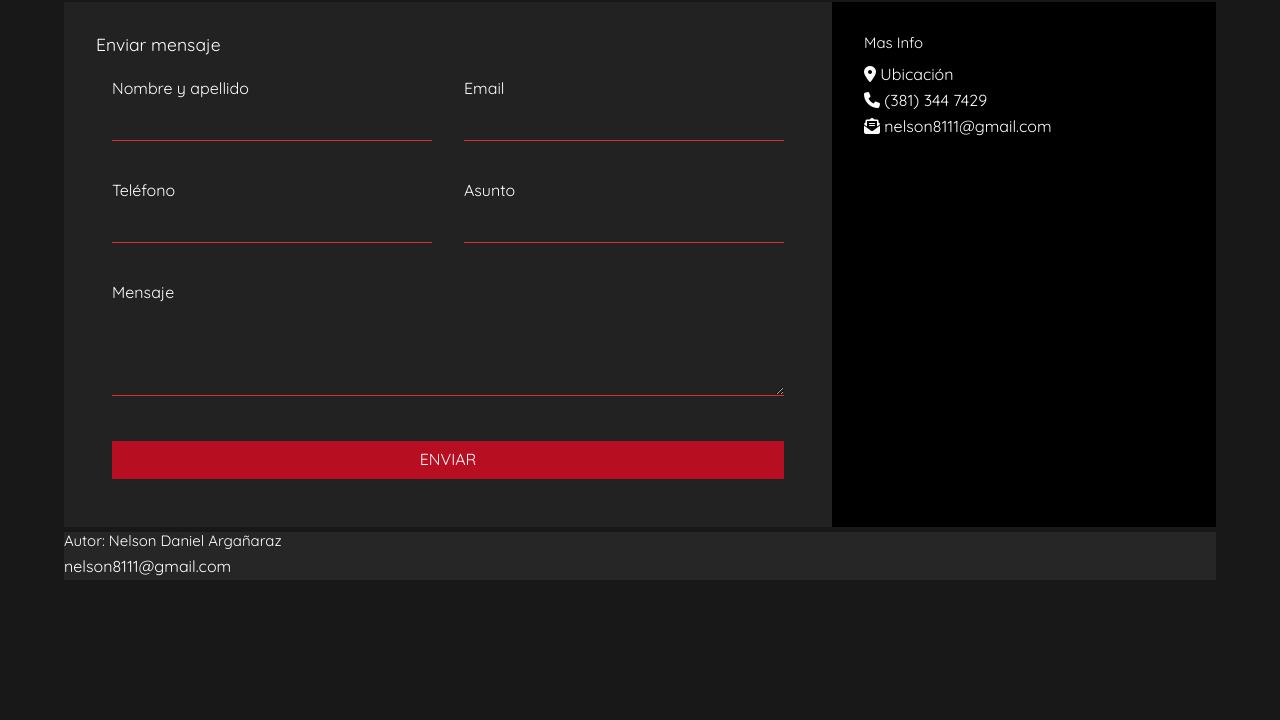
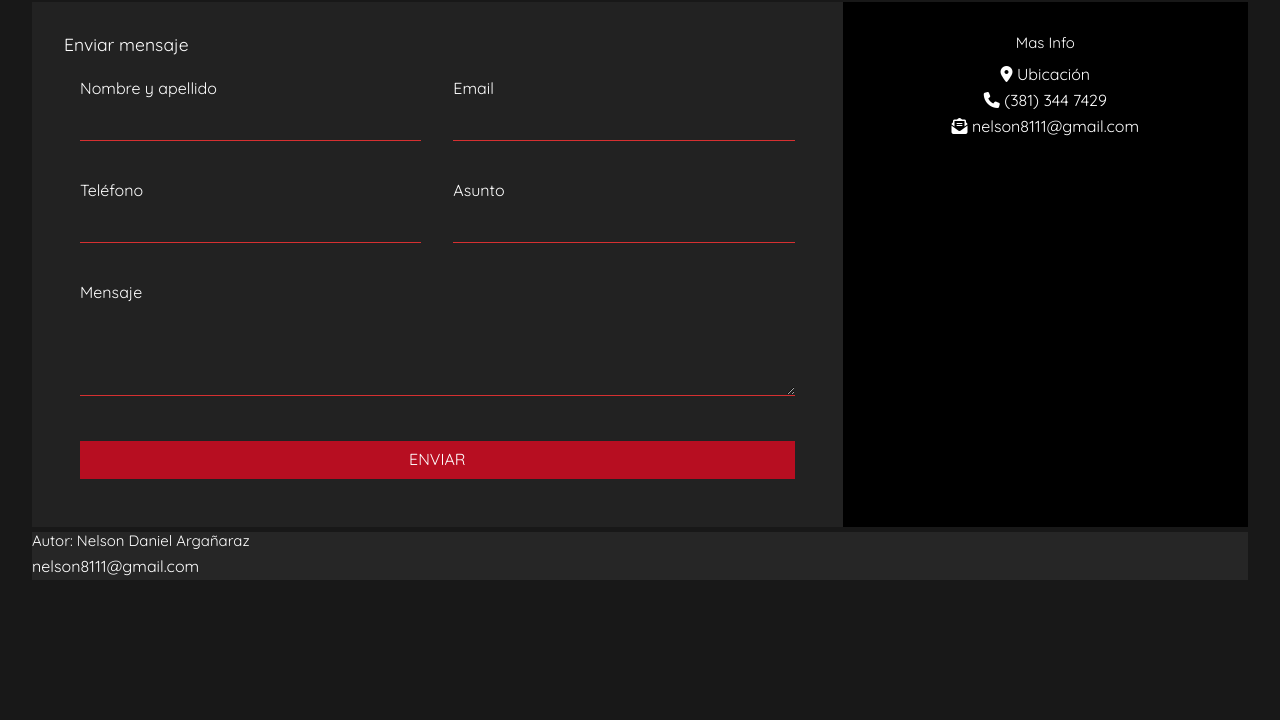
Before and after one commit to nelsonarg34/Homicidios-FrontEnd, a plain HTML site: page Contacto.html in a window 1280 px wide. Shown: the part 80-800 px from the top of the page. Drawn offline with nearby package versions, Linux system fonts and the light colour scheme.

Commit message:
Update styles.css

```diff
--- a/CSS/styles.css
+++ b/CSS/styles.css
@@ -7,6 +7,7 @@ html{
 }
 
 body {
+    padding: 0em 2em;
     background: #181818;
     color: #fff;
     line-height: 1.6;
@@ -15,6 +16,9 @@ body {
     margin:0;
     height: 100%;
 
+}
+main{
+    flex: 1 0 auto;
 }
 
 ul {
@@ -88,22 +92,9 @@ ul {
     outline: 0;
 }
 
-/* INFO DE CONTACTO */
-.contact-info {
-    background: #000;
-}
+/* RESPONSIVE CONTACTO */
+@media(min-width: 700px) {
 
-.contact-info h4, .contact-info ul, .contact-info p {
-    text-align: center;
-    margin: 0 0 1rem 0;
-}
-
-/* LARGE SIZE */
-@media(min-width: 600px) {
-    body {
-
-        padding: 0em 4em;
-    }
     .contact-wrapper {
         display: grid;
         grid-template-columns: 2fr 1fr;
@@ -117,7 +108,17 @@ ul {
         text-align: left;
     }
 
+}
 
+
+/* INFO DE CONTACTO */
+.contact-info {
+    background: #000;
+}
+
+.contact-info h4, .contact-info ul, .contact-info p {
+    text-align: center;
+    margin: 0 0 1rem 0;
 }
 
 /******MENU PRINCIPAL******/
@@ -246,7 +247,7 @@ figure{
 }
 
 .footer{
-    display: block;
+    flex: 0 0 auto;
     background: hsl(0, 0%, 15%);
     padding: 0;
 }
@@ -296,6 +297,7 @@ figure{
 /******RESPONSIVE PARA MOVIL******/
 @media (max-width: 700px) {
     body{
+        padding: 0em 1em;
         font-size: 1.3rem;
     }
     .docuflex-container{
```
